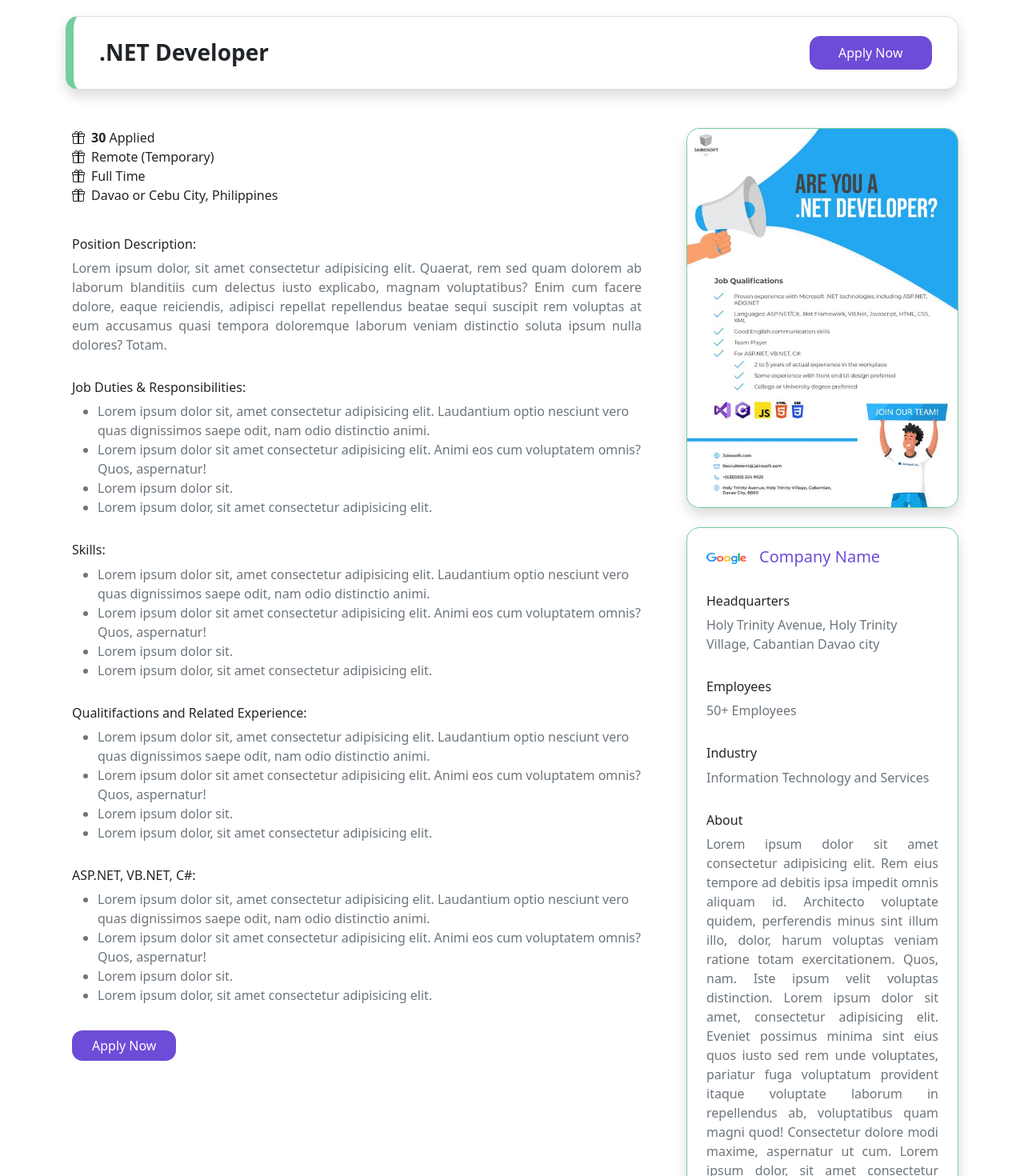
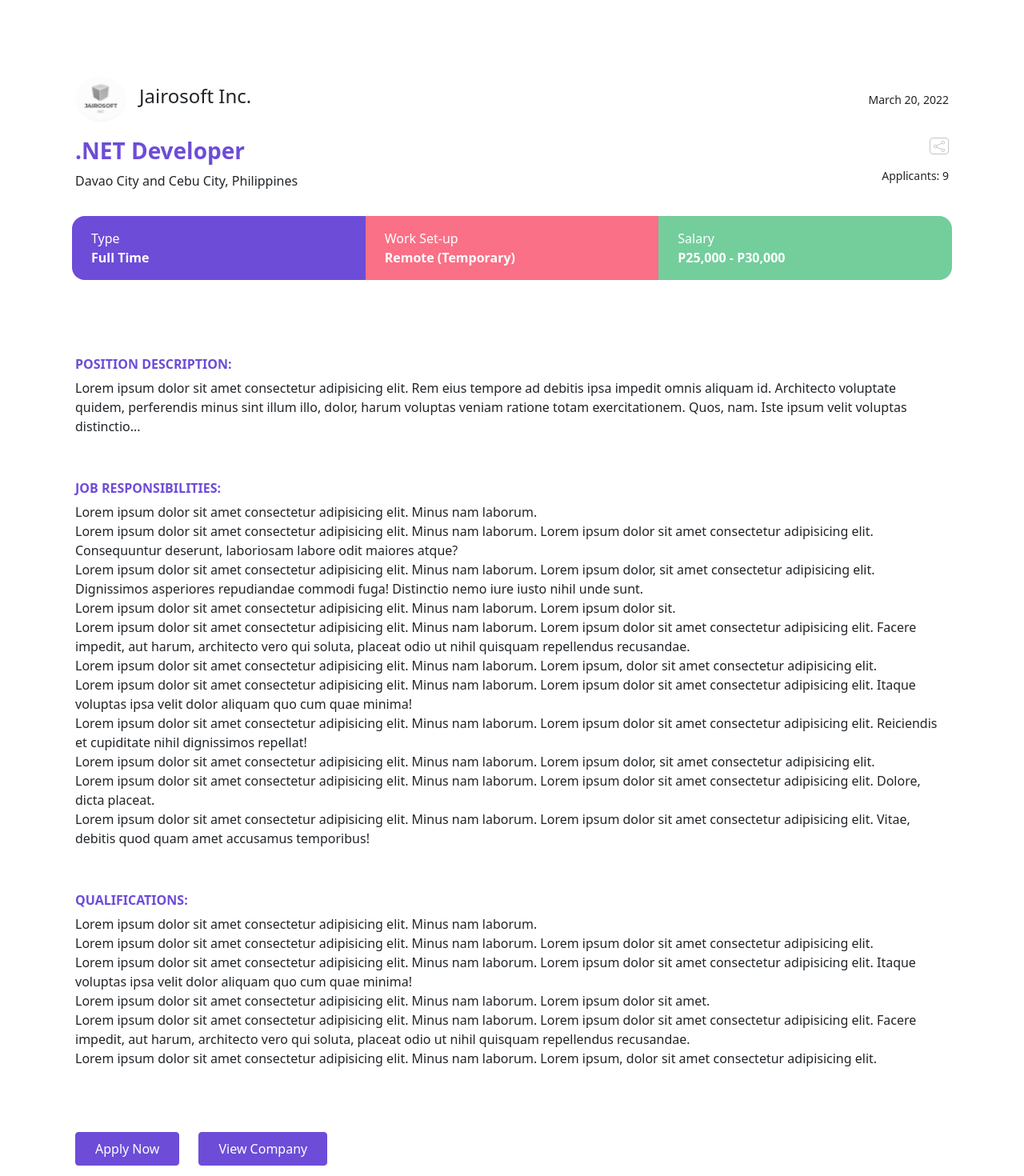
Before and after one commit to hansel-cmd/nextjs-jairocomponents, a Next.js app: page /view-job/1/1 in a window 1280 px wide. Shown: the part 100-1570 px from the top of the page at 80% size. Built offline with nearby package versions, Linux system fonts and the light colour scheme.

Commit message:
changed job details styling and structure

```diff
--- a/pages/view-job/[company]/[job].js
+++ b/pages/view-job/[company]/[job].js
@@ -1,147 +1,131 @@
-import CompanyCardDetails from "../../../components/CompanyCardDetails"
-import ApplyModal from "../../../components/ApplyModal"
-
 const JobPage = () => {
     return (
-        <section className="text-dark px-lg-0 p-lg-0 pt-lg-5">
+        <section className="text-dark px-lg-0 p-lg-0 pt-lg-5 mt-5">
 
             <div className="container px-0 pt-5 pt-lg-0">
+                <div className="card-header no-border-bottom bg-transparent pt-4 pb-0 px-4">
+                    <div className="row align-items-center pb-3">
+                        <div className="col-10 col-sm-8">
+                            <h4 className="text-dark mb-0">
+                                <span className="navbar-brand">
+                                    <img src="/logo2.png" alt="" width="64" height="64" />
+                                </span>
+                                Jairosoft Inc.
+                            </h4>
+                        </div>
+                        <div className="col-2 col-sm-4 d-flex justify-content-end align-items-start">
+                            <span className='fs-7 text-dark'>March 20, 2022</span>
+                        </div>
+                    </div>
+                    <div className="row">
+                        <div className="col-10 col-sm-8">
+                            <h3 className="text-info fw-bold">.NET Developer</h3>
+                            <p className="fs-6 text-dark">Davao City and Cebu City, Philippines</p>
+                        </div>
+                        <div className="col-10 col-sm-4">
+                            <p className="fs-7 text-dark text-end" style={{ backgroundColor: "1px solid black !important" }}>
+                                <i className="bi bi-share px-1 rounded" role="button" style={{ border: "1px solid #C4C4C4", color: "#C4C4C4" }}></i>
+                            </p>
+                            <p className="fs-7 text-dark text-end">Applicants: 9</p>
+                        </div>
+                    </div>
+                </div>
+                <div className="card-body px-4">
+                    {/* icons with label */}
+                    <div className="row pb-4 px-2 mb-4">
+                        <div className="col-4 bg-primary px-4 p-3" style={{ borderTopLeftRadius: "1rem", borderBottomLeftRadius: "1rem" }}>
+                            <p className="text-white mb-0">Type</p>
+                            <p className="text-white fw-bold mb-0">Full Time</p>
+                        </div>
+                        <div className="col-4 bg-secondary px-4 p-3">
+                            <p className="text-white mb-0">Work Set-up</p>
+                            <p className="text-white fw-bold mb-0">Remote (Temporary)</p>
+                        </div>
+                        <div className="col-4 bg-info px-4 p-3" style={{ borderTopRightRadius: "1rem", borderBottomRightRadius: "1rem" }}>
+                            <p className="text-white mb-0">Salary</p>
+                            <p className="text-white fw-bold mb-0">P25,000 - P30,000</p>
+                        </div>
+                    </div>
 
-                {/* Banner */}
-                <div className="row">
-                    <div className="col px-4">
+                    {/* Position Description */}
+                    <div className="pb-3 pt-4 mt-5">
+                        <h6 className="text-primary fw-bold text-uppercase">Position Description:</h6>
+                        <p className="text-dark">Lorem ipsum dolor sit amet consectetur adipisicing elit. Rem eius tempore ad debitis ipsa impedit omnis aliquam id. Architecto voluptate quidem, perferendis minus sint illum illo, dolor, harum voluptas veniam ratione totam exercitationem. Quos, nam. Iste ipsum velit voluptas distinctio...</p>
+                    </div>
 
-                        {/* Job Name and Apply Button */}
-                        <div className="card rounded-5 border-highlight-left mb-4 shadow" >
-                            <div className="card-header no-border-bottom bg-transparent py-3 px-4">
-                                <div className="row p-2 align-items-center">
-                                    <div className="col-md-8 col-lg-10 d-flex flex-wrap align-items-center pb-3 pb-md-0">
-                                        <h3 className="text-dark mb-0 fw-bold">
-                                            .NET Developer
-                                        </h3>
-                                    </div>
-                                    <div className="col-md-4 col-lg-2">
-                                        <button type="button" className="btn btn-info rounded-4 w-100 p-2" data-bs-toggle="modal" data-bs-target="#apply_now_modal">Apply Now</button>
-                                    </div>
-                                </div>
-                            </div>
+                    {/* Job Responsibilities */}
+                    <div className="pb-3 pt-4">
+                        <h6 className="text-primary fw-bold text-uppercase">Job Responsibilities:</h6>
+                        <ul className="text-dark list-unstyled">
+                            <li>
+                                Lorem ipsum dolor sit amet consectetur adipisicing elit. Minus nam laborum.
+                            </li>
+                            <li>
+                                Lorem ipsum dolor sit amet consectetur adipisicing elit. Minus nam laborum. Lorem ipsum dolor sit amet consectetur adipisicing elit. Consequuntur deserunt, laboriosam labore odit maiores atque?
+                            </li>
+                            <li>
+                                Lorem ipsum dolor sit amet consectetur adipisicing elit. Minus nam laborum. Lorem ipsum dolor, sit amet consectetur adipisicing elit. Dignissimos asperiores repudiandae commodi fuga! Distinctio nemo iure iusto nihil unde sunt.
+                            </li>
+                            <li>
+                                Lorem ipsum dolor sit amet consectetur adipisicing elit. Minus nam laborum. Lorem ipsum dolor sit.
+                            </li>
+                            <li>
+                                Lorem ipsum dolor sit amet consectetur adipisicing elit. Minus nam laborum. Lorem ipsum dolor sit amet consectetur adipisicing elit. Facere impedit, aut harum, architecto vero qui soluta, placeat odio ut nihil quisquam repellendus recusandae.
+                            </li>
+                            <li>
+                                Lorem ipsum dolor sit amet consectetur adipisicing elit. Minus nam laborum. Lorem ipsum, dolor sit amet consectetur adipisicing elit.
+                            </li>
+                            <li>
+                                Lorem ipsum dolor sit amet consectetur adipisicing elit. Minus nam laborum. Lorem ipsum dolor sit amet consectetur adipisicing elit. Itaque voluptas ipsa velit dolor aliquam quo cum quae minima!
+                            </li>
+                            <li>
+                                Lorem ipsum dolor sit amet consectetur adipisicing elit. Minus nam laborum. Lorem ipsum dolor sit amet consectetur adipisicing elit. Reiciendis et cupiditate nihil dignissimos repellat!
+                            </li>
+                            <li>
+                                Lorem ipsum dolor sit amet consectetur adipisicing elit. Minus nam laborum. Lorem ipsum dolor, sit amet consectetur adipisicing elit.
+                            </li>
+                            <li>
+                                Lorem ipsum dolor sit amet consectetur adipisicing elit. Minus nam laborum. Lorem ipsum dolor sit amet consectetur adipisicing elit. Dolore, dicta placeat.
+                            </li>
+                            <li>
+                                Lorem ipsum dolor sit amet consectetur adipisicing elit. Minus nam laborum. Lorem ipsum dolor sit amet consectetur adipisicing elit. Vitae, debitis quod quam amet accusamus temporibus!
+                            </li>
+                        </ul>
+                    </div>
+
+                    {/* Qualifications */}
+                    <div className="pb-3 pt-4">
+                        <h6 className="text-primary fw-bold text-uppercase">Qualifications:</h6>
+                        <ul className="text-dark list-unstyled">
+                            <li>
+                                Lorem ipsum dolor sit amet consectetur adipisicing elit. Minus nam laborum.
+                            </li>
+                            <li>
+                                Lorem ipsum dolor sit amet consectetur adipisicing elit. Minus nam laborum. Lorem ipsum dolor sit amet consectetur adipisicing elit.
+                            </li>
+                            <li>
+                                Lorem ipsum dolor sit amet consectetur adipisicing elit. Minus nam laborum. Lorem ipsum dolor sit amet consectetur adipisicing elit. Itaque voluptas ipsa velit dolor aliquam quo cum quae minima!
+                            </li>
+                            <li>
+                                Lorem ipsum dolor sit amet consectetur adipisicing elit. Minus nam laborum. Lorem ipsum dolor sit amet.
+                            </li>
+                            <li>
+                                Lorem ipsum dolor sit amet consectetur adipisicing elit. Minus nam laborum. Lorem ipsum dolor sit amet consectetur adipisicing elit. Facere impedit, aut harum, architecto vero qui soluta, placeat odio ut nihil quisquam repellendus recusandae.
+                            </li>
+                            <li>
+                                Lorem ipsum dolor sit amet consectetur adipisicing elit. Minus nam laborum. Lorem ipsum, dolor sit amet consectetur adipisicing elit.
+                            </li>
+                        </ul>
+                    </div>
+
+                    <div className="row mb-4 gx-4 mt-5">
+                        <div className="col">
+                            <button type="button" className="btn btn-primary px-4 py-2 me-4">Apply Now</button>
+                            <button type="button" className="btn btn-primary px-4 py-2">View Company</button>
                         </div>
-
                     </div>
                 </div>
 
-                {/* Content */}
-                <div className="row pb-4">
-
-                    {/* left: Description */}
-                    <div className='col-lg-8 px-4'>
-
-                        {/* Company Details */}
-                        <div className="pt-0">
-
-                            <div className="px-md-2 pt-4">
-
-                                {/* Icons and details */}
-                                <div className="pb-4">
-                                    <p className="mb-0">
-                                        <span className="pe-2">
-                                            <i className="bi bi-gift"></i>
-                                        </span>
-                                        <span className="fw-bold">30 </span>
-                                        Applied
-                                    </p>
-                                    <p className="mb-0">
-                                        <span className="pe-2">
-                                            <i className="bi bi-gift"></i>
-                                        </span>
-                                        Remote (Temporary)
-                                    </p>
-                                    <p className="mb-0">
-                                        <span className="pe-2">
-                                            <i className="bi bi-gift"></i>
-                                        </span>
-                                        Full Time
-                                    </p>
-                                    <p className="mb-0">
-                                        <span className="pe-2">
-                                            <i className="bi bi-gift"></i>
-                                        </span>
-                                        Davao or Cebu City, Philippines
-                                    </p>
-                                </div>
-
-
-                                {/* Description */}
-                                <div className="py-3">
-                                    <h6>Position Description:</h6>
-                                    <p className="text-secondary text-justify">Lorem ipsum dolor, sit amet consectetur adipisicing elit. Quaerat, rem sed quam dolorem ab laborum blanditiis cum delectus iusto explicabo, magnam voluptatibus? Enim cum facere dolore, eaque reiciendis, adipisci repellat repellendus beatae sequi suscipit rem voluptas at eum accusamus quasi tempora doloremque laborum veniam distinctio soluta ipsum nulla dolores? Totam.</p>
-                                </div>
-
-                                {/* Bullets */}
-                                <div className="pb-3">
-                                    <h6>Job Duties & Responsibilities:</h6>
-                                    <ul className="text-secondary">
-                                        <li>Lorem ipsum dolor sit, amet consectetur adipisicing elit. Laudantium optio nesciunt vero quas dignissimos saepe odit, nam odio distinctio animi.</li>
-                                        <li>Lorem ipsum dolor sit amet consectetur adipisicing elit. Animi eos cum voluptatem omnis? Quos, aspernatur!</li>
-                                        <li>Lorem ipsum dolor sit.</li>
-                                        <li>Lorem ipsum dolor, sit amet consectetur adipisicing elit.</li>
-                                    </ul>
-                                </div>
-
-                                {/* Bullets */}
-                                <div className="pb-3">
-                                    <h6>Skills:</h6>
-                                    <ul className="text-secondary">
-                                        <li>Lorem ipsum dolor sit, amet consectetur adipisicing elit. Laudantium optio nesciunt vero quas dignissimos saepe odit, nam odio distinctio animi.</li>
-                                        <li>Lorem ipsum dolor sit amet consectetur adipisicing elit. Animi eos cum voluptatem omnis? Quos, aspernatur!</li>
-                                        <li>Lorem ipsum dolor sit.</li>
-                                        <li>Lorem ipsum dolor, sit amet consectetur adipisicing elit.</li>
-                                    </ul>
-                                </div>
-
-                                {/* Bullets */}
-                                <div className="pb-3">
-                                    <h6>Qualitifactions and Related Experience:</h6>
-                                    <ul className="text-secondary">
-                                        <li>Lorem ipsum dolor sit, amet consectetur adipisicing elit. Laudantium optio nesciunt vero quas dignissimos saepe odit, nam odio distinctio animi.</li>
-                                        <li>Lorem ipsum dolor sit amet consectetur adipisicing elit. Animi eos cum voluptatem omnis? Quos, aspernatur!</li>
-                                        <li>Lorem ipsum dolor sit.</li>
-                                        <li>Lorem ipsum dolor, sit amet consectetur adipisicing elit.</li>
-                                    </ul>
-                                </div>
-
-                                {/* Bullets */}
-                                <div className="pb-3">
-                                    <h6>ASP.NET, VB.NET, C#:</h6>
-                                    <ul className="text-secondary">
-                                        <li>Lorem ipsum dolor sit, amet consectetur adipisicing elit. Laudantium optio nesciunt vero quas dignissimos saepe odit, nam odio distinctio animi.</li>
-                                        <li>Lorem ipsum dolor sit amet consectetur adipisicing elit. Animi eos cum voluptatem omnis? Quos, aspernatur!</li>
-                                        <li>Lorem ipsum dolor sit.</li>
-                                        <li>Lorem ipsum dolor, sit amet consectetur adipisicing elit.</li>
-                                    </ul>
-                                </div>
-
-                                <button type="button" className="btn btn-info rounded-4 px-4" data-bs-toggle="modal" data-bs-target="#apply_now_modal">Apply Now</button>
-
-                            </div>
-                        </div>
-                    </div>
-
-                    {/* right: Cards */}
-                    <div className="col-lg-4 p-4">
-
-                        <div className="card rounded-5 mb-4 shadow border border-info">
-                            <img src="/test.jpg" className="card-img-top rounded-5" />
-                        </div>
-
-                        <CompanyCardDetails></CompanyCardDetails>
-                    </div>
-
-                </div>
-
-
-                {/* Apply Modal */}
-                <ApplyModal></ApplyModal>
             </div>
         </section>
     );
```
